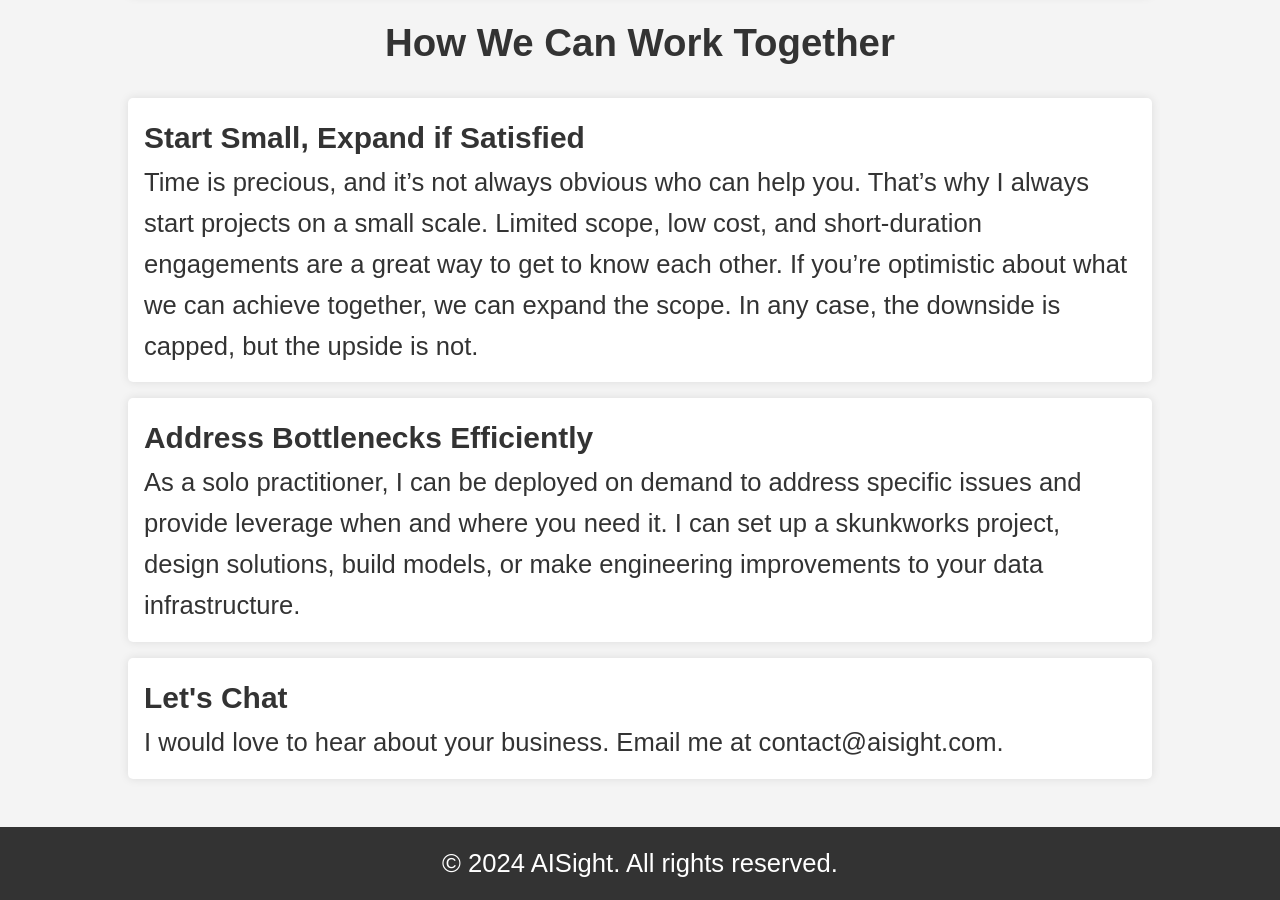
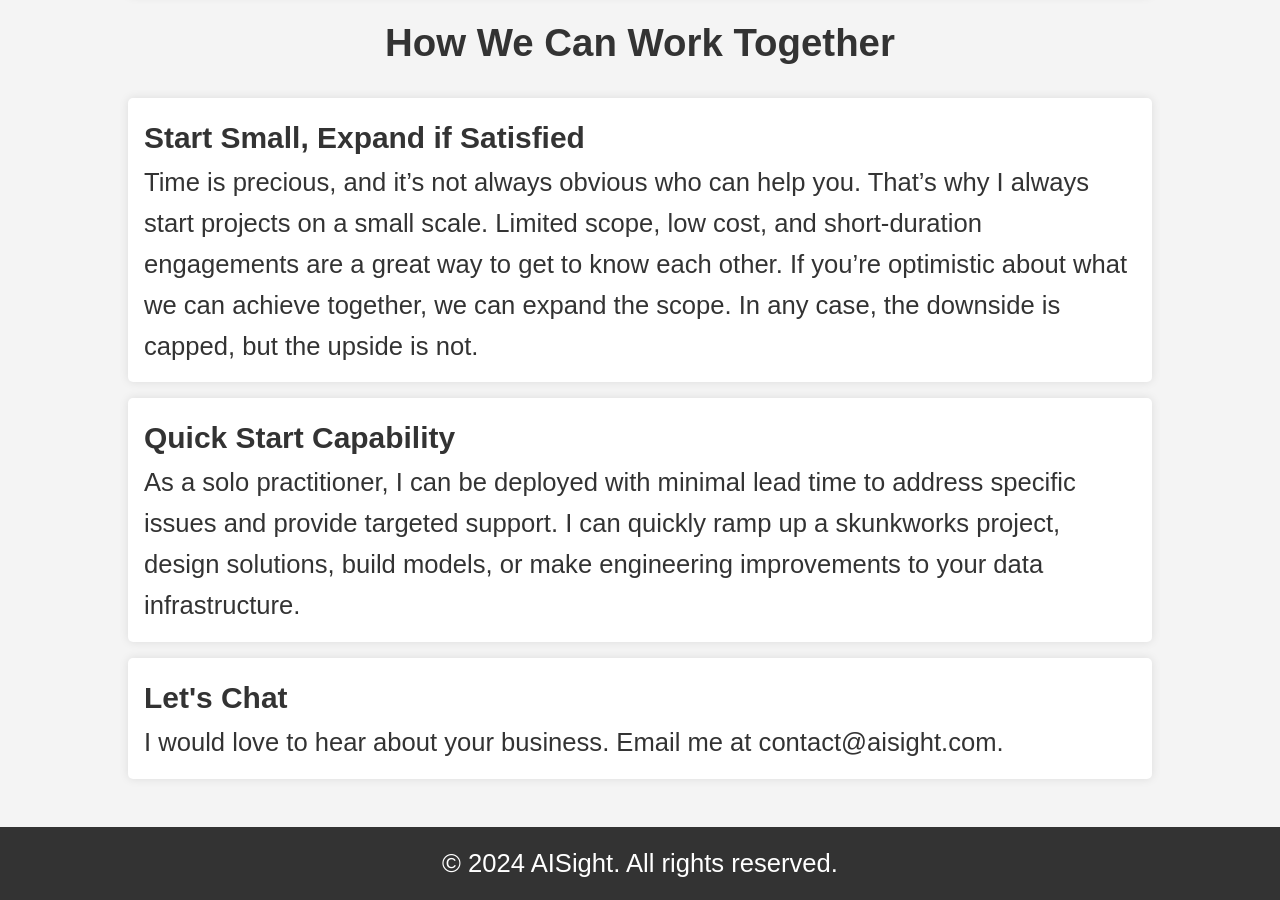
Before and after one commit to kamrankashef/kamrankashef.github.io, a Jekyll site: the page built from index.md, in a window 1280 px wide and 900 px high, scrolled down 1155 px. Built offline with Jekyll 4.4.1, drawn with Linux system fonts in a browser that asks for light colours.

Commit message:
Improve wording

```diff
--- a/index.md
+++ b/index.md
@@ -27,8 +27,8 @@ layout: default
             <p>Time is precious, and it’s not always obvious who can help you. That’s why I always start projects on a small scale. Limited scope, low cost, and short-duration engagements are a great way to get to know each other. If you’re optimistic about what we can achieve together, we can expand the scope. In any case, the downside is capped, but the upside is not.</p>
         </div>
         <div class="service">
-            <h3>Address Bottlenecks Efficiently</h3>
-            <p>As a solo practitioner, I can be deployed on demand to address specific issues and provide leverage when and where you need it.  I can set up a skunkworks project, design solutions, build models, or make engineering improvements to your data infrastructure.</p>
+            <h3>Quick Start Capability</h3>
+            <p>As a solo practitioner, I can be deployed with minimal lead time to address specific issues and provide targeted support. I can quickly ramp up a skunkworks project, design solutions, build models, or make engineering improvements to your data infrastructure.</p>
         </div>
         <div class="service">
             <h3>Let's Chat</h3>
```
Also changed, not shown: 2 other files.
